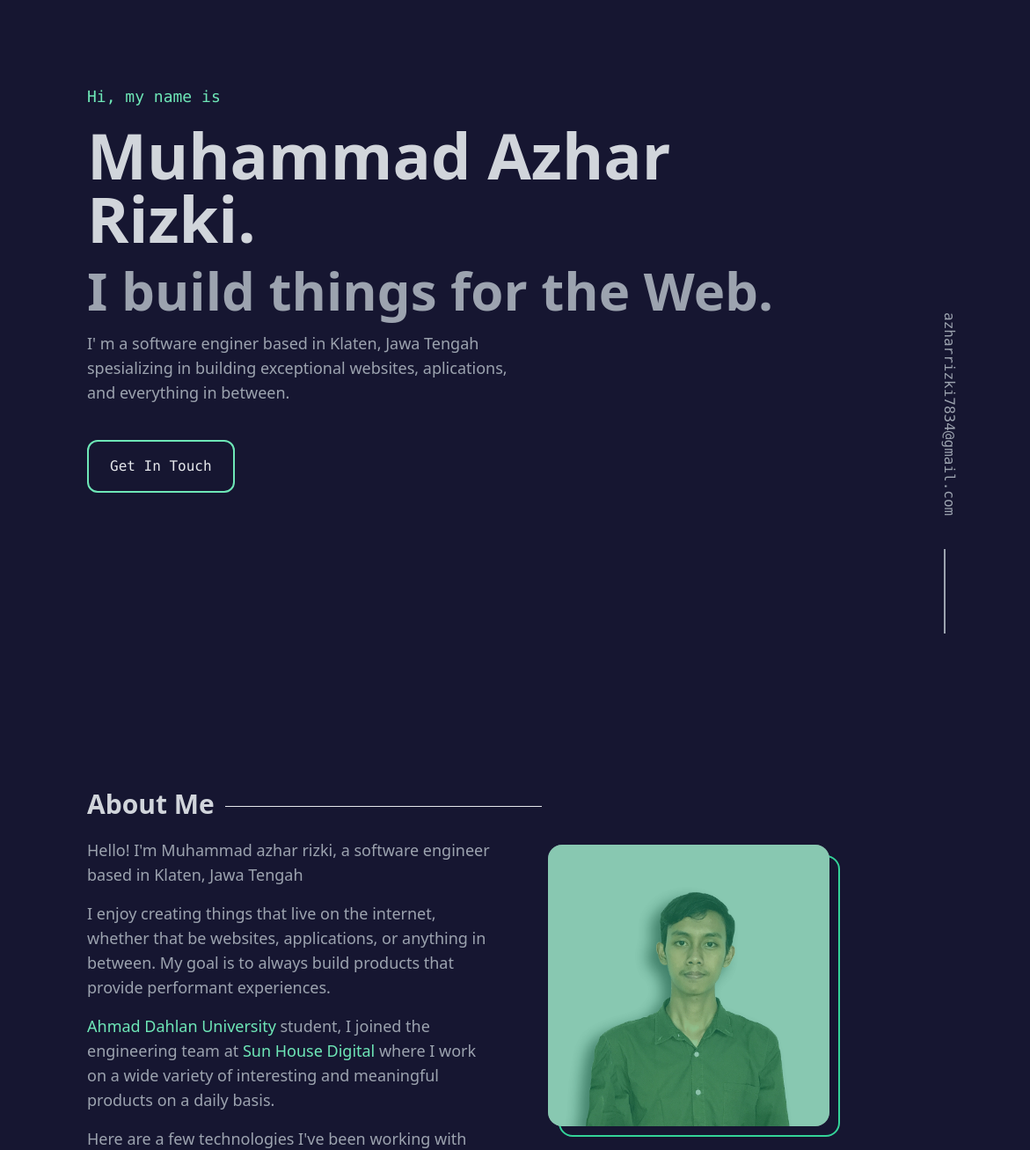
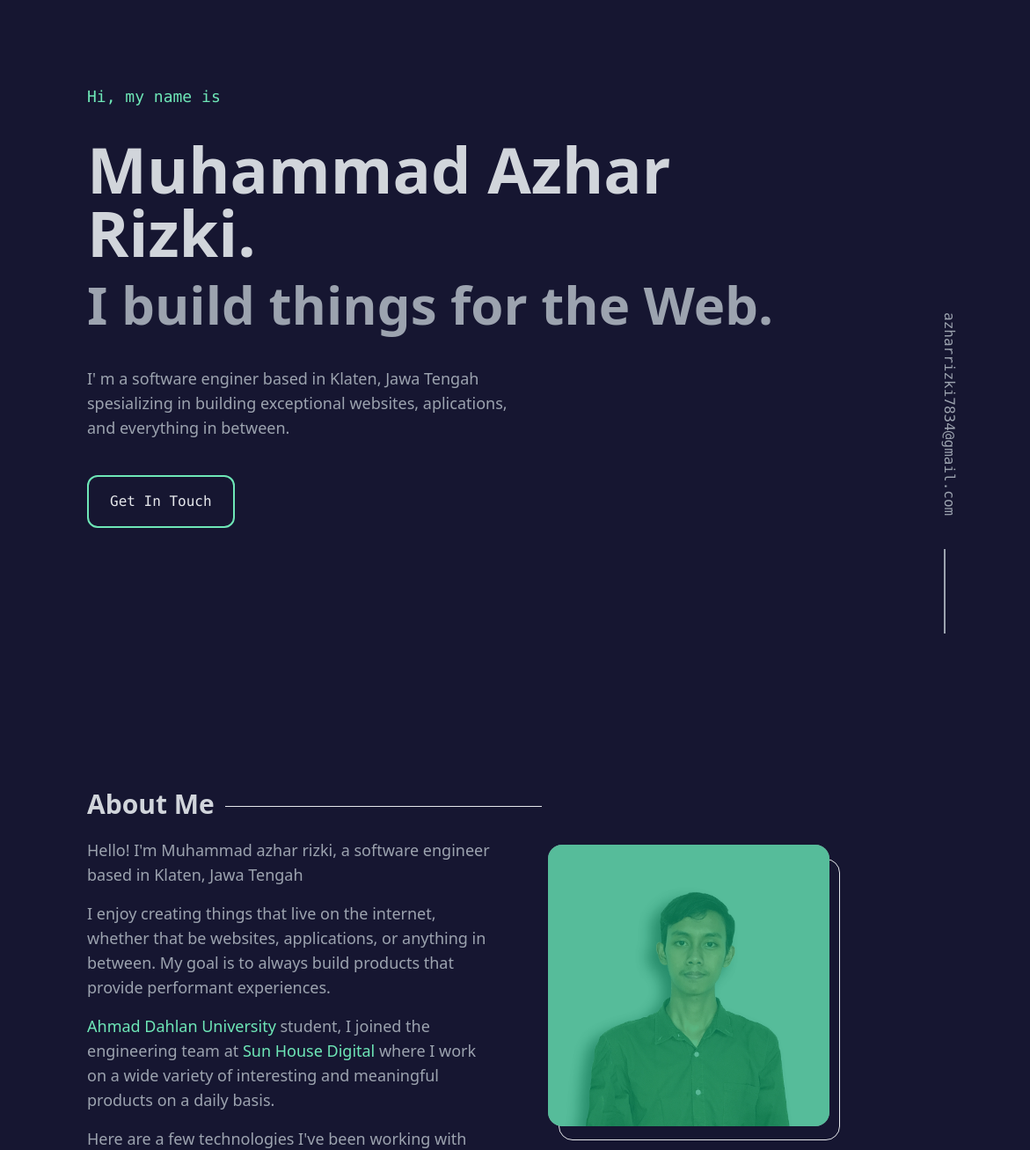
Before and after one commit to Azharrizki/portofolio, a plain HTML site: page index.html in a window 1280 px wide. Shown: the part 80-1387 px from the top of the page at 88% size, 109-1280 px from the left. Drawn offline with nearby package versions, Linux system fonts and the light colour scheme.

Commit message:
update about

```diff
--- a/css/style.css
+++ b/css/style.css
@@ -1,3 +1,9 @@
+* {
+    box-sizing: border-box;
+    padding: 0px;
+    margin: 0px;
+}
+
 body {
     background-color: rgb(22, 22, 49)
 }
@@ -14,3 +20,11 @@ body {
 .scrollNav {
     display: block;
 }
+
+.img::before {
+    border-style: solid;
+    border-width: 5px;
+    width: 15rem;
+    height: 15rem;
+    transform: translateX(10px);
+}
--- a/index.html
+++ b/index.html
@@ -17,7 +17,7 @@
 	<!-- This example requires Tailwind CSS v2.0+ -->
 
 	<!-- Navbar -->
-	<nav id="navbar" class="relative fixed flex justify-between h-16 md:h-20 shadow-md items-center px-8 md:px-20">
+	<nav id="navbar" class="relative z-50 fixed flex justify-between h-16 md:h-20 shadow-md items-center px-8 md:px-20">
 		<div class="relative flex justify-between flex-grow items-center ">
 			<div class="flex justify-between items-center w-full md:w-auto">
 				<a href="#landing">
@@ -46,7 +46,7 @@
 
 			<!-- Mobile Menu -->
 			<div id="mobile-menu" class="fixed top-0 hidden inset-x-0 md:hidden transition origin-top-right">
-				<div class="rounded-lg bg-blue-800 shadow-md overflow-hidden ring-1 ring-black ring-opacity-5">
+				<div class="rounded-b-lg bg-blue-800 shadow-md overflow-hidden ring-1 ring-black ring-opacity-5">
 					<div class="flex px-8 pt-3 items-center justify-between">
 						<a href="#landing">
 							<img src="img/logo.png" class="w-8" alt="">
@@ -119,16 +119,16 @@
 	<main class="md:px-36 lg:px-52 px-8">
 		<!-- Landing page -->
 		<section class="h-full md:h-screen py-24" id="landing">
-			<div class="md:text-lg text-base text-green-300 font-mono">
+			<div class="md:text-lg text-md text-green-300 pb-4 font-mono">
 				<h4>Hi, my name is</h4>
 			</div>
-			<div class="md:text-7xl text-4xl font-bold text-gray-300 pb-2 md:py-4">
+			<div class="md:text-7xl text-3xl font-bold text-gray-300 pb-2 md:py-4">
 				<h2>Muhammad Azhar Rizki.</h2>
 			</div>
-			<div class="md:text-6xl text-4xl font-bold text-gray-400 pb-2 md:pb-4">
+			<div class="md:text-6xl text-3xl font-bold text-gray-400 pb-5 md:pb-10">
 				<h2>I build things for the Web.</h2>
 			</div>
-			<div class="md:text-lg text-md pb-2 md:pb-4 md:w-7/12  font-normal text-gray-400">
+			<div class="md:text-lg text-md pb-3 md:pb-4 md:w-7/12  font-normal text-gray-400">
 				<p>I' m a software enginer based in Klaten, Jawa Tengah spesializing in building exceptional websites,
 					aplications, and everything in between.</p>
 			</div>
@@ -184,17 +184,17 @@
 								<li>CodeIgniter</li>
 							</ul>
 						</div>
-						<div class="col-span-5 flex justify-center pt-8 md:pt-2">
-							<div class="relative">
+						<div class="col-span-5 flex justify-center mt-8 md:mt-2 ">
+							<div
+								class="absolute z-0 w-60 h-60 md:w-80 md:h-80 border border-2 rounded-2xl transform translate-x-3 translate-y-4 ">
+							</div>
+
+							<div
+								class="z-10 w-60 h-60 md:w-80 md:h-80 transform hover:-translate-x-2 hover:-translate-y-2">
 								<div
-									class="absolute top-3 left-3 rounded-2xl border-2 border-green-400 w-60 h-60 lg:w-80 lg:h-80">
+									class="absolute z-20 opacity-60 hover:opacity-0 rounded-2xl w-60 h-60 md:w-80 md:h-80 bg-green-500 ">
 								</div>
-								<div class="relative img w-60 h-60 lg:w-80 lg:h-80">
-									<div
-										class="absolute w-60 h-60 lg:w-80 lg:h-80 bg-green-400 rounded-2xl opacity-40 hover:opacity-0">
-									</div>
-									<img class="rounded-2xl" src="img/foto.png" alt="">
-								</div>
+								<img class="rounded-2xl" src="img/foto.png" alt="">
 							</div>
 						</div>
 					</div>
```
